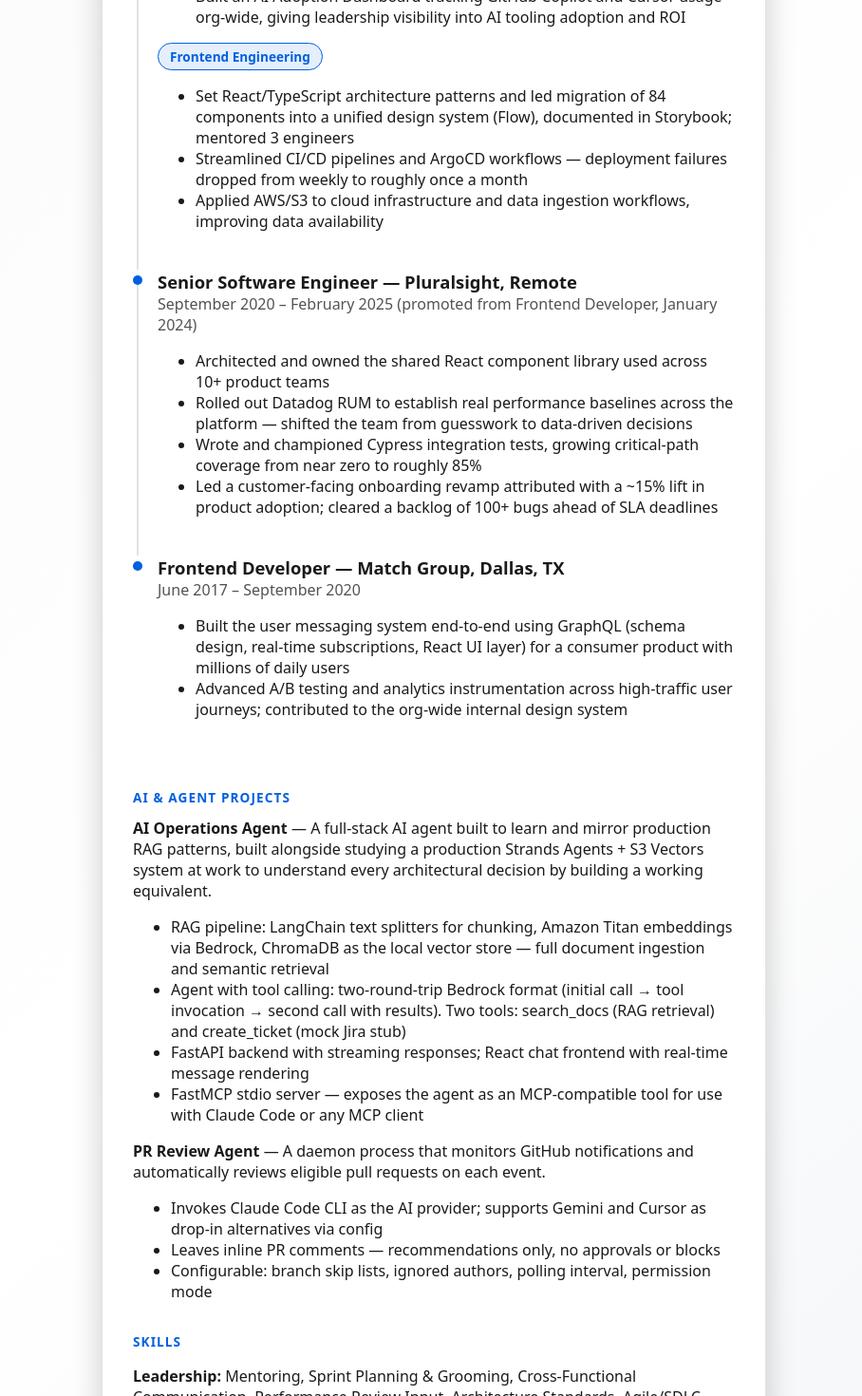
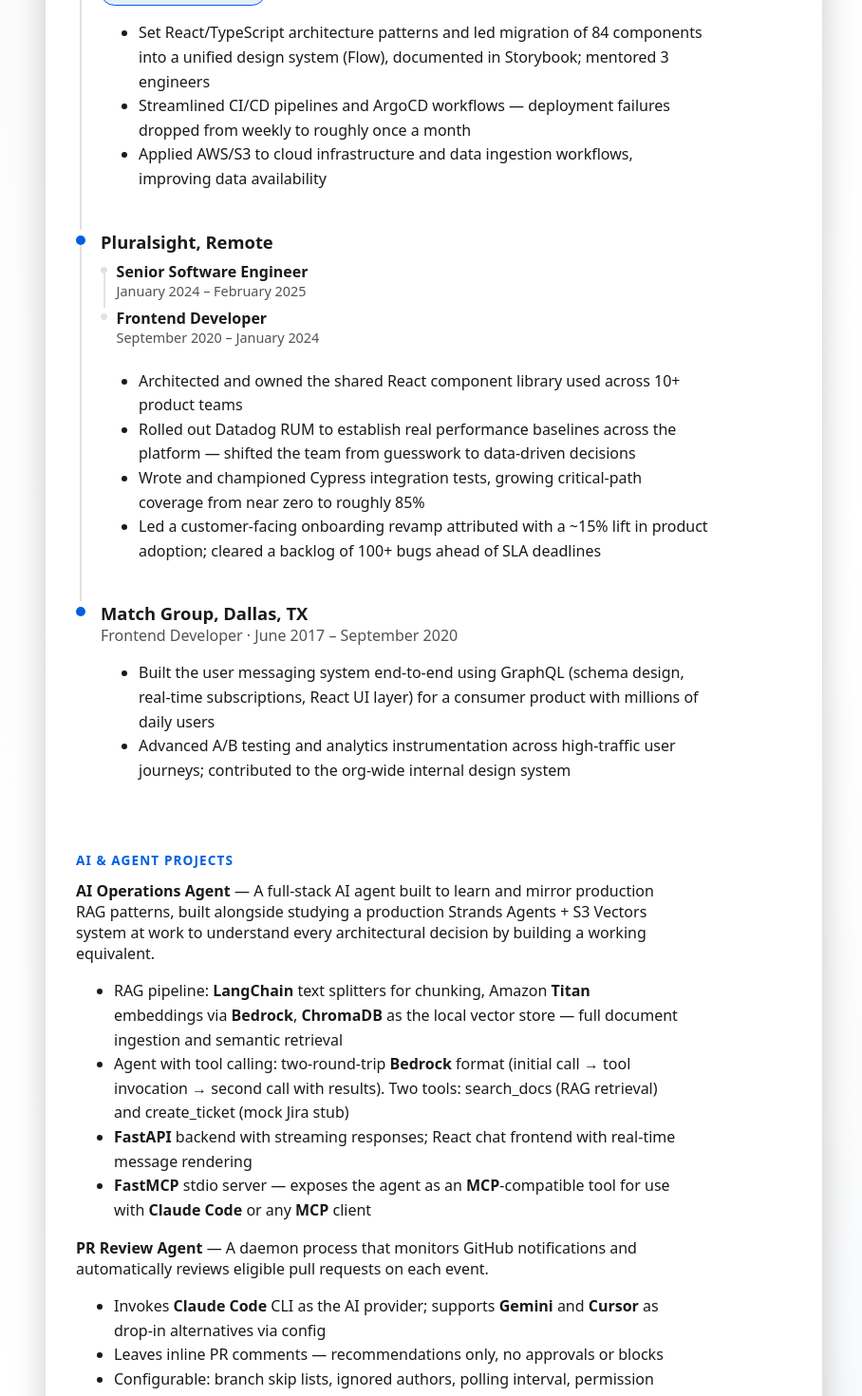
Before and after one commit to nishthaarora/nishtha-portfolio, a Next.js app: page /resume in a window 1280 px wide. Shown: the part 1330-2800 px from the top of the page at 95% size, without its empty margins (183-1091 px from the left). Built offline with nearby package versions, Linux system fonts and the light colour scheme; no server answers.

Commit message:
Cap prose width, extend pill treatment to Skills, bold key terms in project bullets, nest Pluralsight promotion as a mini-timeline

```diff
--- a/app/globals.css
+++ b/app/globals.css
@@ -18,7 +18,7 @@
   :root {
     --bg: #121212;
     --bg-gradient: linear-gradient(135deg, #0a0e1a 0%, #12151f 55%, #1a1f2e 100%);
-    --fg: #e8e8e8;
+    --fg: #ededed;
     --border: #333333;
     --card-bg: #181a20;
     --link: #6ab0ff;
@@ -75,6 +75,19 @@
   box-sizing: border-box;
 }
 
+main > .resume-card {
+  max-width: 820px;
+}
+
+.prose {
+  max-width: 640px;
+}
+
+.prose p,
+.prose li {
+  line-height: 1.6;
+}
+
 input,
 button {
   background: var(--input-bg);
--- a/components/ResumeSection.tsx
+++ b/components/ResumeSection.tsx
@@ -7,16 +7,50 @@
   "team-leadership": { fg: "var(--thread-leadership)", bg: "var(--thread-leadership-bg)" },
 };
 
+const SKILL_CATEGORY_ANCHOR: Record<string, string> = {
+  Frontend: "frontend-engineering",
+  "AI & Automation": "ai-agent-development",
+  Leadership: "team-leadership",
+};
+
+const KEY_TERMS = [
+  "LangChain",
+  "ChromaDB",
+  "Bedrock",
+  "FastAPI",
+  "FastMCP",
+  "MCP",
+  "Titan",
+  "Claude Code",
+  "Claude SDK",
+  "Claude",
+  "Gemini",
+  "Cursor",
+  "GitHub",
+].sort((a, b) => b.length - a.length);
+
+const KEY_TERMS_PATTERN = new RegExp(
+  `(${KEY_TERMS.map((t) => t.replace(/[.*+?^${}()|[\]\\]/g, "\\$&")).join("|")})`,
+  "g"
+);
+
+function boldKeyTerms(text: string): React.ReactNode {
+  const parts = text.split(KEY_TERMS_PATTERN);
+  return parts.map((part, i) =>
+    KEY_TERMS.includes(part) ? <strong key={i}>{part}</strong> : part
+  );
+}
+
 function Pill({
   children,
   anchorId,
   href,
 }: {
   children: React.ReactNode;
-  anchorId: string;
+  anchorId?: string;
   href?: string;
 }) {
-  const color = THREAD_COLORS[anchorId] ?? { fg: "var(--link)", bg: "var(--card-bg)" };
+  const color = (anchorId && THREAD_COLORS[anchorId]) || { fg: "var(--fg)", bg: "var(--input-bg)" };
   const Tag = href ? "a" : "span";
   return (
     <Tag
@@ -25,7 +59,7 @@
         display: "inline-block",
         color: color.fg,
         background: color.bg,
-        border: `1px solid ${color.fg}`,
+        border: `1px solid ${anchorId && THREAD_COLORS[anchorId] ? color.fg : "var(--border)"}`,
         borderRadius: 16,
         padding: "0.25rem 0.75rem",
         fontSize: "0.85rem",
@@ -60,12 +94,14 @@
 
 export function ResumeSection() {
   return (
-    <div>
+    <div className="resume-card">
       <h1 style={{ marginBottom: 0, fontSize: "2rem" }}>{resume.name}</h1>
       <p style={{ margin: "0.25rem 0 1rem", opacity: 0.85 }}>
         {resume.title} | {resume.contact.location}
       </p>
+      <div className="prose">
         <p>{resume.summary}</p>
+      </div>
 
       <div style={{ marginTop: "0.75rem" }}>
         {resume.coreStrengths.map((strength) => (
@@ -125,14 +161,44 @@
             )}
           </div>
 
-          <div style={{ flex: 1, paddingBottom: "1.5rem" }}>
+          <div className="prose" style={{ flex: 1, paddingBottom: "1.5rem" }}>
             <div style={{ fontSize: "1.15rem", fontWeight: 700 }}>
-              {job.title} — {job.company}, {job.location}
+              {job.company}, {job.location}
             </div>
+
+            {job.positions ? (
+              <div style={{ marginTop: "0.5rem", marginBottom: "0.75rem" }}>
+                {job.positions.map((position, posIndex) => (
+                  <div key={position.title} style={{ display: "flex", gap: "0.6rem" }}>
+                    <div style={{ display: "flex", flexDirection: "column", alignItems: "center" }}>
+                      <div
+                        style={{
+                          width: 7,
+                          height: 7,
+                          borderRadius: "50%",
+                          background: "var(--border)",
+                          marginTop: 6,
+                          flexShrink: 0,
+                        }}
+                      />
+                      {posIndex < job.positions!.length - 1 && (
+                        <div style={{ flex: 1, width: 2, background: "var(--border)" }} />
+                      )}
+                    </div>
+                    <div style={{ paddingBottom: "0.5rem" }}>
+                      <div style={{ fontWeight: 600 }}>{position.title}</div>
+                      <div style={{ opacity: 0.75, fontSize: "0.9rem" }}>
+                        {position.start} – {position.end}
+                      </div>
+                    </div>
+                  </div>
+                ))}
+              </div>
+            ) : (
               <div style={{ opacity: 0.75, marginBottom: "0.75rem" }}>
-              {job.start} – {job.end}
-              {job.promotionNote && ` (${job.promotionNote})`}
+                {job.title} · {job.start} – {job.end}
               </div>
+            )}
 
             {job.sections ? (
               job.sections.map((section) => (
@@ -158,25 +224,35 @@
       ))}
 
       <SectionHeading>AI &amp; Agent Projects</SectionHeading>
+      <div className="prose">
         {projects.map((project) => (
           <div key={project.title} style={{ marginBottom: "1rem" }}>
             <strong>{project.title}</strong> — {project.description}
             <ul>
               {project.highlights.map((highlight) => (
-              <li key={highlight}>{highlight}</li>
+                <li key={highlight}>{boldKeyTerms(highlight)}</li>
               ))}
             </ul>
           </div>
         ))}
+      </div>
 
       <SectionHeading>Skills</SectionHeading>
       {resume.skills.map((group) => (
-        <p key={group.category}>
-          <strong>{group.category}:</strong> {group.items.join(", ")}
-        </p>
+        <div key={group.category} style={{ marginBottom: "1rem" }}>
+          <div style={{ fontWeight: 600, marginBottom: "0.4rem" }}>{group.category}</div>
+          <div>
+            {group.items.map((item) => (
+              <Pill key={item} anchorId={SKILL_CATEGORY_ANCHOR[group.category]}>
+                {item}
+              </Pill>
+            ))}
+          </div>
+        </div>
       ))}
 
       <SectionHeading>Education</SectionHeading>
+      <div className="prose">
         <ul>
           {resume.education.map((edu) => (
             <li key={`${edu.school}-${edu.degree}`}>
@@ -186,5 +262,6 @@
           ))}
         </ul>
       </div>
+    </div>
   );
 }
--- a/data/resume.ts
+++ b/data/resume.ts
@@ -3,6 +3,12 @@
   anchorId: string;
   note?: string;
   highlights: string[];
+};
+
+export type Position = {
+  title: string;
+  start: string;
+  end: string;
 };
 
 export type ResumeExperience = {
@@ -11,7 +17,7 @@
   location: string;
   start: string;
   end: string;
-  promotionNote?: string;
+  positions?: Position[];
   sections?: ExperienceSection[];
   highlights?: string[];
 };
@@ -121,7 +127,10 @@
       location: "Remote",
       start: "September 2020",
       end: "February 2025",
-      promotionNote: "promoted from Frontend Developer, January 2024",
+      positions: [
+        { title: "Senior Software Engineer", start: "January 2024", end: "February 2025" },
+        { title: "Frontend Developer", start: "September 2020", end: "January 2024" },
+      ],
       highlights: [
         "Architected and owned the shared React component library used across 10+ product teams",
         "Rolled out Datadog RUM to establish real performance baselines across the platform — shifted the team from guesswork to data-driven decisions",
--- a/lib/formatResumeForPrompt.ts
+++ b/lib/formatResumeForPrompt.ts
@@ -4,9 +4,10 @@
 export function formatResumeForPrompt(): string {
   const experience = resume.experience
     .map((job) => {
-      const header =
-        `- ${job.title} at ${job.company} (${job.start}–${job.end}, ${job.location})` +
-        (job.promotionNote ? ` [${job.promotionNote}]` : "");
+      const header = `- ${job.title} at ${job.company} (${job.start}–${job.end}, ${job.location})`;
+      const positions = job.positions
+        ? job.positions.map((p) => `  - ${p.title} (${p.start}–${p.end})`).join("\n") + "\n"
+        : "";
 
       if (job.sections) {
         const sections = job.sections
@@ -16,10 +17,10 @@
               section.highlights.map((h) => `    - ${h}`).join("\n")
           )
           .join("\n");
-        return `${header}\n${sections}`;
+        return `${header}\n${positions}${sections}`;
       }
 
-      return `${header}\n${(job.highlights ?? []).map((h) => `  - ${h}`).join("\n")}`;
+      return `${header}\n${positions}${(job.highlights ?? []).map((h) => `  - ${h}`).join("\n")}`;
     })
     .join("\n");
 
```
Lines whose indentation alone changed are shown as unchanged.
